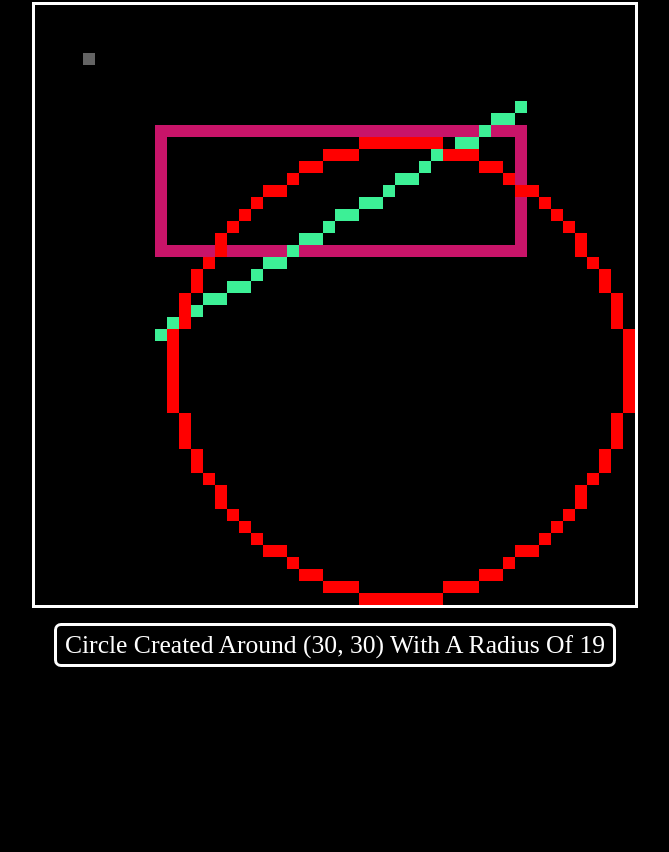
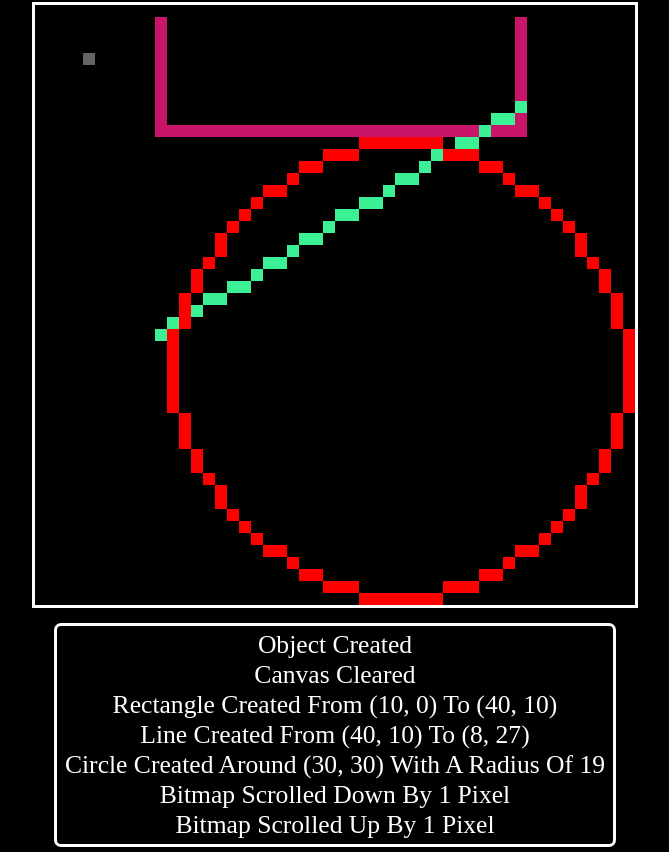
Before and after one commit to albinrosengrenn/Graphical-Design-Emulator, a plain HTML site: page index.html in a window 1280 px wide. Shown: the part 73-925 px from the top of the page, without its empty margins (305-974 px from the left). Before the commit the page ends 800 px from the top, so only its background shows below. Drawn offline with Linux system fonts and the light colour scheme.

Commit message:
added scroll up and down functions

```diff
--- a/code.js
+++ b/code.js
@@ -36,7 +36,7 @@ class Display {
                 this.bitmap[y * this.width + x] = color;
             }
         }
-        status.innerHTML = "canvas cleared";
+        status.innerHTML += "<br>" + "canvas cleared";
     }
 
     render() {
@@ -55,7 +55,7 @@ class Display {
 
     putPixel(x, y, color) {
         this.bitmap[y * this.width + x] = color;
-        status.innerHTML = `Pixel created at (${x}, ${y})`;
+        //status.innerHTML += `Pixel created at (${x}, ${y})`;
     }
 
     rectangle(x1, y1, x2, y2, color) {
@@ -79,7 +79,7 @@ class Display {
             x2 < 0 ||
             y1 < 0 ||
             y2 < 0) {
-            status.innerHTML = "Out of bounds";
+            status.innerHTML += "<br>" + "Rectangle parameters are out of bounds";
         } else {
             for (let x = x1; x <= x2; x++) {
                 this.putPixel(x, y1, color);
@@ -90,7 +90,7 @@ class Display {
                 this.putPixel(x1, y, color);
                 this.putPixel(x2, y, color);
             }
-            status.innerHTML = `Rectangle created from (${x1}, ${y1}) to (${x2}, ${y2})`;
+            status.innerHTML += "<br>" + `Rectangle created from (${x1}, ${y1}) to (${x2}, ${y2})`;
         }
     }
 
@@ -100,10 +100,7 @@ class Display {
         let directionX = x1 < x2 ? 1 : -1;
         let directionY = y1 < y2 ? 1 : -1;
         let err = x - y;
-        let startX1 = x1;
-        let startX2 = x2;
-        let startY1 = y1;
-        let startY2 = y2;
+        let startCoords = [x1, x2, y1, y2];
 
         if (x1 >= this.width ||
             x2 >= this.width ||
@@ -113,7 +110,7 @@ class Display {
             x2 < 0 ||
             y1 < 0 ||
             y2 < 0) {
-            status.innerHTML = "Out of bounds";
+            status.innerHTML += "<br>" + "Line parameters are out of bounds";
         } else {
             while (x1 !== x2 || y1 !== y2) {
                 this.putPixel(x1, y1, color)
@@ -130,7 +127,13 @@ class Display {
                 }
             }
             this.putPixel(x2, y2, color);
-            status.innerHTML = `Line created from (${startX1}, ${startY1}) to (${startX2}, ${startY2})`;
+            status.innerHTML += "<br>" + `Line created from (${startCoords[0]}, ${startCoords[1]}) to (${startCoords[2]}, ${startCoords[3]})`;
+        }
+    }
+
+    horizontalLine(y, color){
+        for(let x = 0; x < this.width; x++){
+            this.bitmap[y*this.width+x] = color;
         }
     }
 
@@ -139,7 +142,7 @@ class Display {
             centerY + r >= this.height ||
             centerX < 0 ||
             centerY < 0) {
-            status.innerHTML = "Out of bounds";
+            status.innerHTML += "<br>" + "Circle parameters are out of bounds";
         } else {
             let x = r;
             let y = 0;
@@ -157,7 +160,7 @@ class Display {
                 }
                 this.plotCirclePoints(centerX, centerY, x, y, color);
             }
-            status.innerHTML = `Circle created around (${centerX}, ${centerX}) with a radius of ${r}`
+            status.innerHTML += "<br>" + `Circle created around (${centerX}, ${centerX}) with a radius of ${r}`
         }
     }
 
@@ -173,6 +176,47 @@ class Display {
             this.putPixel(centerX + y, centerY - x, color);
             this.putPixel(centerX - y, centerY - x, color);
         }
+    }
+
+    resize(x, y){
+        this.width = x;
+        this.height = y;
+        this.bitmap = new Array(x * y)
+        this.clear([0, 0, 0])
+        status.innerHTML += "<br>" + `Bitmap resized to ${x} * ${y} pixels`
+    }
+
+    textOut(x, y, color, string){
+
+    }
+
+    scrollDown(){
+        for (let y = 1; y < this.height; y++) {
+            for (let x = 0; x < this.width; x++) {
+                this.bitmap[(y-1) * this.width + x] = this.bitmap[(y * this.width + x)]
+            }
+        }
+        this.horizontalLine(this.height-1, [0, 0, 0])
+        status.innerHTML += "<br>" + `Bitmap scrolled down by 1 pixel`
+    }
+
+    scrollUp(){
+        for (let y = this.height-1; y >= 0; y--) {
+            for (let x = 0; x < this.width; x++) {
+                this.bitmap[y * this.width + x] = this.bitmap[((y-1) * this.width + x)]
+            }
+        }
+        this.horizontalLine(0, [0, 0, 0])
+        status.innerHTML += "<br>" + `Bitmap scrolled up by 1 pixel`
+    }
+
+    scrollRight(){
+        for (let x = this.width-1; x >= 0; x--) {
+            for (let y = 0; y < this.height; y++) {
+                this.bitmap[y * this.width + x] = this.bitmap[y * this.width + (x-1)]
+            }
+        }
+        status.innerHTML += "<br>" + `Bitmap scrolled right by 1 pixel`
     }
 
     draw() {
@@ -198,6 +242,10 @@ function rend() {
 //--------------------------------------------TEST AREA--------------------------------------------------------
 
 display.putPixel(4, 4, [100, 100, 100])
-display.rectangle(40, 20, 10, 10, [200, 20, 105])
+display.rectangle(40, 0, 10, 10, [200, 20, 105])
+//display.resize(100, 100)
 display.line(40, 8, 10, 27, [60, 240, 150])
 display.circle(30, 30, 19, [255, 0, 0]);
+display.scrollDown()
+display.scrollUp()
+display.scrollRight
--- a/style.css
+++ b/style.css
@@ -37,6 +37,7 @@ button{
     display: flex;
     justify-content: center;
     margin-top: 10px;
+    text-align: center;
 }
 
 #status{
```
